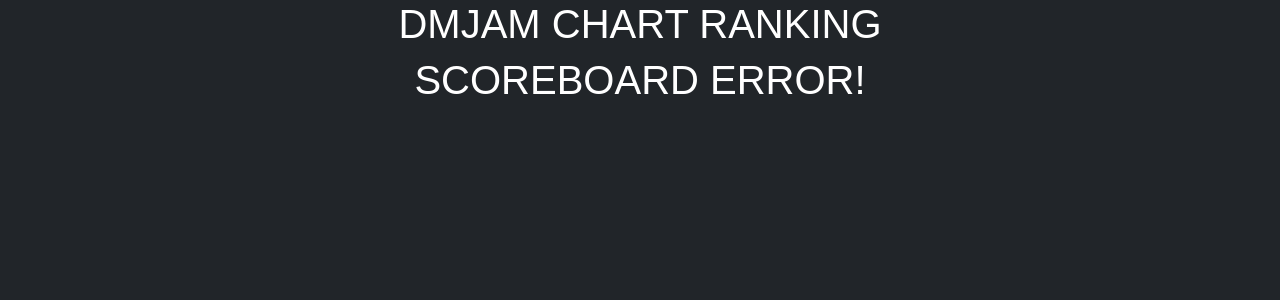
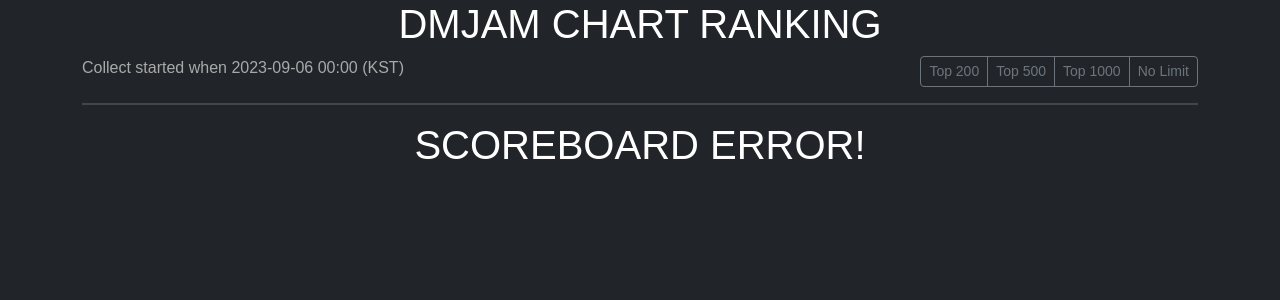
Before and after one commit to mchu7797/Oxygen, a Python web app: template templates/chart-ranking.html in a window 1280 px wide. Shown: the part 56-356 px from the top of the page. Run offline with Jinja, Linux system fonts and the light colour scheme; the template is opened without the code that fills it, so the values that code supplies are empty.

Commit message:
add options from chart ranking

```diff
--- a/templates/chart-ranking.html
+++ b/templates/chart-ranking.html
@@ -2,7 +2,17 @@
 {% block title %}Chart Ranking{% endblock %}
 {% block content %}
 <div class="container-lg text-white">
-    <h1 class="text-center">DMJAM CHART RANKING</h1>
+    <h1 class="text-center mb-2">DMJAM CHART RANKING</h1>
+    <div class="d-flex justify-content-between">
+        <span style="color: darkgray;">Collect started when 2023-09-06 00:00 (KST)</span>
+        <div class="btn-group btn-group-sm" role="group" aria-label="Top options">
+            <a href="/ranking/chart?top=200" class="btn btn-outline-secondary">Top 200</a>
+            <a href="/ranking/chart?top=500" class="btn btn-outline-secondary">Top 500</a>
+            <a href="/ranking/chart?top=1000" class="btn btn-outline-secondary">Top 1000</a>
+            <a href="/ranking/chart?top=0" class="btn btn-outline-secondary">No Limit</a>
+        </div>
+    </div>
+    <hr style="border: 1px solid darkgray;" class="mb-3 mt-3">
     {% if ranking | length > 0 %}
     <div class="table-responsive-lg">
         <table class="table table-dark table-borderless">
```
Also changed, not shown: database/scoreboard_manager.py (+11 -1 lines).
